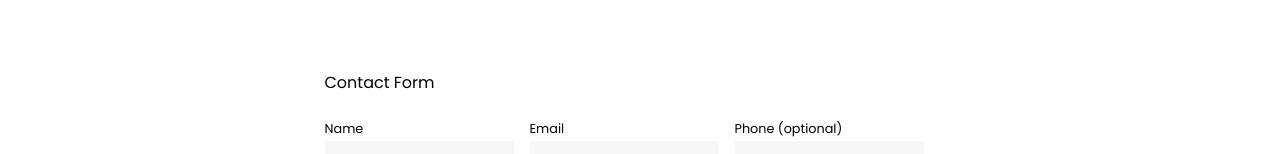
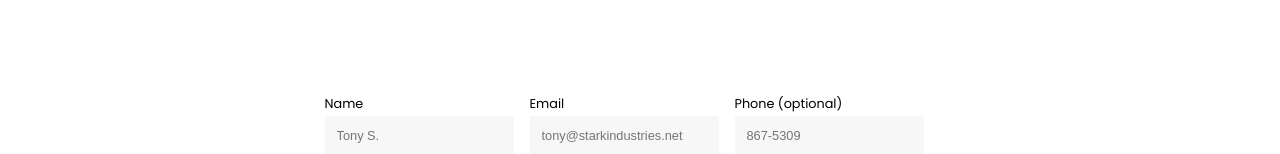
Before and after one commit to drewdoesdevelopment/drew-develops, a SvelteKit app: page /connect in a window 1280 px wide. Shown: the part 323-477 px from the top of the page. Built offline with nearby package versions, Linux system fonts and the light colour scheme; no server answers.

Commit message:
Visibily hides legend tag, remains in DOM for assistive tech

```diff
--- a/src/routes/connect/+page.svelte
+++ b/src/routes/connect/+page.svelte
@@ -242,8 +242,9 @@
 		}
 
 		legend {
-			padding-left: 0;
-			width: 90%;
+            width: 0;
+            height: 0;
+            overflow: hidden;
 		}
 
 		button {
```
